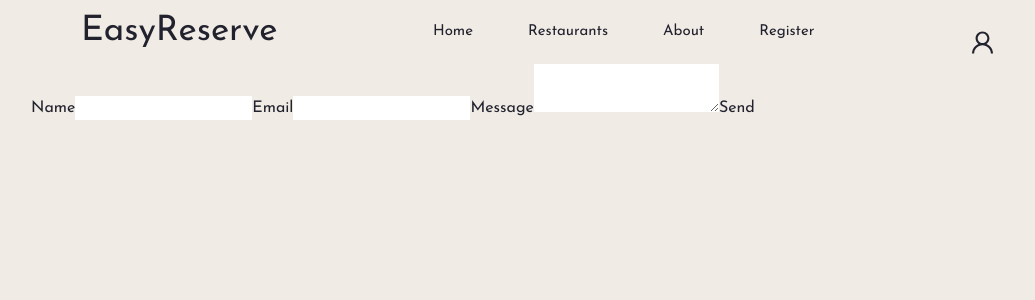
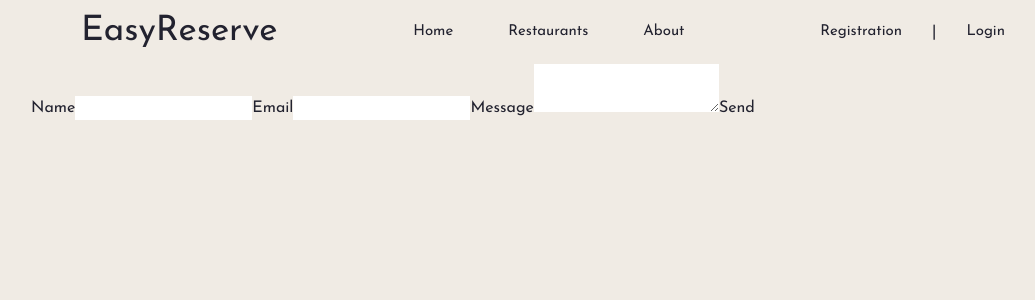
Before and after one commit to awakha/EasyReserve, a React (Vite) app in the folder client/: page /about in a window 1280 px wide. Shown: the top 300 px of the page, without its empty margins (97-1132 px from the left). Built offline with nearby package versions, Linux system fonts and the light colour scheme; no server answers.

Commit message:
added loader, error components, routing

```diff
--- a/client/src/App.tsx
+++ b/client/src/App.tsx
@@ -1,36 +1,37 @@
+import { Route, Routes } from 'react-router-dom';
 import { useEffect } from 'react';
-import { Route, Routes } from 'react-router-dom';
 import './App.css';
 
-import './App.css';
-import AboutPage from './components/pages/AboutPage/AboutPage';
+import ListRestaurantsPage from './components/pages/restaurantMapPage/listRestaurantsPage';
 import { Homepage } from './components/pages/Homepage/Homepage';
 import { RestPage } from './components/pages/RestPage/RestPage';
+import AboutPage from './components/pages/AboutPage/AboutPage';
+import { Register } from './components/pages/auth/Register';
 import AdminPage from './components/pages/admin/AdminPage';
 import { Login } from './components/pages/auth/Login';
-import { Register } from './components/pages/auth/Register';
-import ListRestaurantsPage from './components/pages/restaurantMapPage/listRestaurantsPage';
+import { getRestaurants } from './store/thunkActions';
 import { useAppDispatch } from './store/hooks';
-import { getRestaurants } from './store/thunkActions';
+import { Error } from './components/pages/Error/Error';
+import { Loader } from './components/UI/Loader/Loader';
 
 function App() {
   const dispatch = useAppDispatch();
 
   useEffect(() => {
     dispatch(getRestaurants());
-  }, []);
+  }, [dispatch]);
 
   return (
     <>
       <Routes>
         <Route path="/restaurants" element={<ListRestaurantsPage />} />
-        <Route path="/" element={<Homepage />}></Route>
+        <Route path="/restaurants/:id" element={<RestPage />}></Route>
         <Route path="/admin" element={<AdminPage />}></Route>
-        <Route path="/restaurants/:id" element={<RestPage />}></Route>
         <Route path="/about" element={<AboutPage />}></Route>
-        <Route path="/restaurants/:city"></Route>
         <Route path="/login" element={<Login />}></Route>
         <Route path="/register" element={<Register />}></Route>
+        <Route path="/" element={<Homepage />}></Route>
+        <Route path="/*" element={<Error />}></Route>
       </Routes>
     </>
   );
--- a/client/src/components/Layout/Header/CustomHeader.tsx
+++ b/client/src/components/Layout/Header/CustomHeader.tsx
@@ -8,7 +8,6 @@ import { selectUser, setUser } from '../../../store/slices/authSlice';
 import styles from './Header.module.css';
 
 export const Header: FC = () => {
-  // get user form store
   const user = useSelector(selectUser);
   const dispatch = useDispatch();
 
@@ -33,18 +32,29 @@ export const Header: FC = () => {
         <Link to={'/about'}>
           <h2 className={styles.brand_name}>About</h2>
         </Link>
-        <Link to={'/register'}>
-          <h2 className={styles.brand_name}>Register</h2>
-        </Link>
       </div>
 
       <div className={styles.profile_group}>
-        <Link to={user ? '/profile' : '/login'}>
-          <UserOutlined className={styles.icon} />
-          <h2>{user?.username}</h2>
+        <Link to={user ? '/profile' : '/register'}>
+          <h2>{user ? user?.username : 'Registration'}</h2>
+        </Link>
+        <h2>|</h2>
+        <Link to={'/login'}>
+          {user ? (
+            <Button
+              type="text"
+              className={styles.logout_btn}
+              size="small"
+              onClick={handleLogout}
+            >
+              Logout
+            </Button>
+          ) : (
+            <h2>Login</h2>
+          )}
         </Link>
 
-        {user ? (
+        {/* {user ? (
           <>
             <h2>|</h2>
             <Button
@@ -56,7 +66,7 @@ export const Header: FC = () => {
               Logout
             </Button>
           </>
-        ) : null}
+        ) : null} */}
       </div>
     </Layout.Header>
   );
--- a/client/src/components/UI/Loader/Loader.tsx
+++ b/client/src/components/UI/Loader/Loader.tsx
@@ -1,5 +1,11 @@
+import { Spin } from 'antd';
 import { FC } from 'react';
 
 export const Loader: FC = () => {
-  return <div>Loading...</div>;
+  return (
+    <div>
+      <Spin size="large" />
+      <h2>Loading...</h2>
+    </div>
+  );
 };
--- a/client/src/components/pages/Error/Error.tsx
+++ b/client/src/components/pages/Error/Error.tsx
@@ -1,9 +1,17 @@
+import { Button } from 'antd';
 import { FC } from 'react';
+import { useNavigate } from 'react-router-dom';
 
-interface IErrorProps {
-  message: string;
-}
+export const Error: FC = () => {
+  const navigate = useNavigate();
 
-export const Error: FC<IErrorProps> = ({ message }) => {
-  return <div>{message}</div>;
+  return (
+    <div>
+      <h1>404 Page Not Found</h1>
+      <p>The page you were looking for doesn't exist</p>
+      <p>
+        <Button onClick={() => navigate('/')}>Home</Button>
+      </p>
+    </div>
+  );
 };
```
Also changed, not shown: 1 other file (tests, documents, lock files or other folders).
